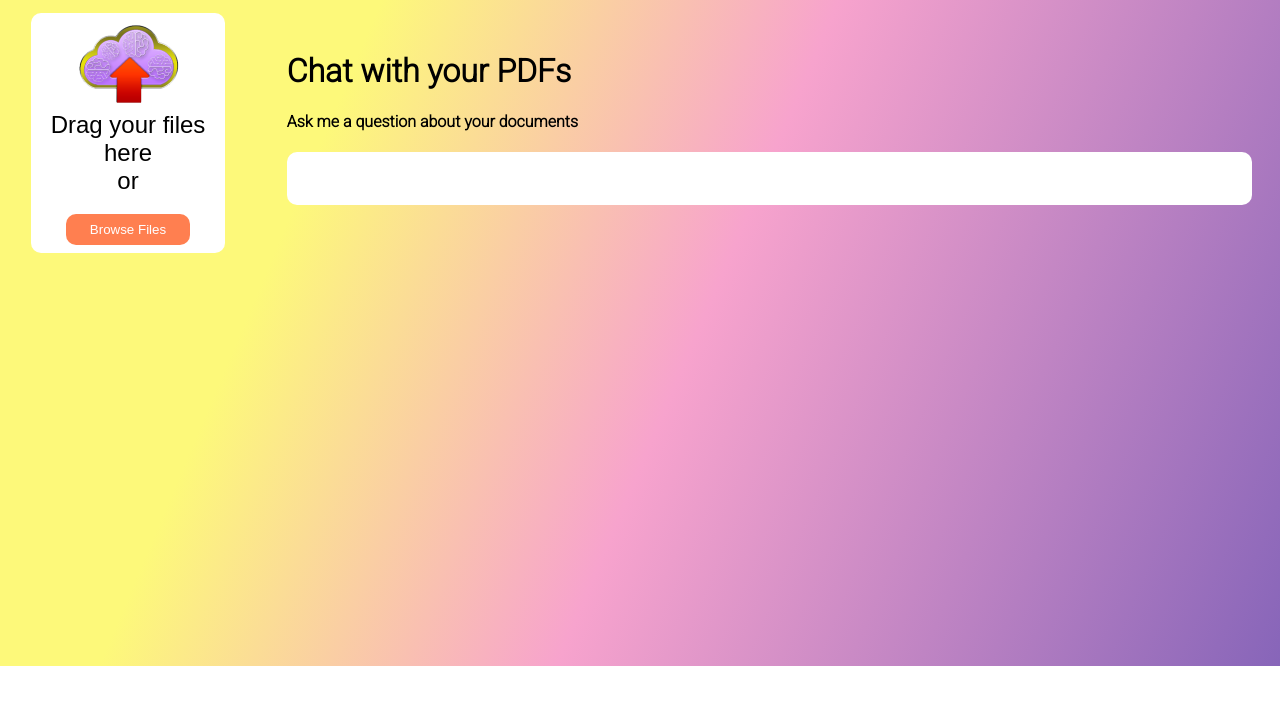
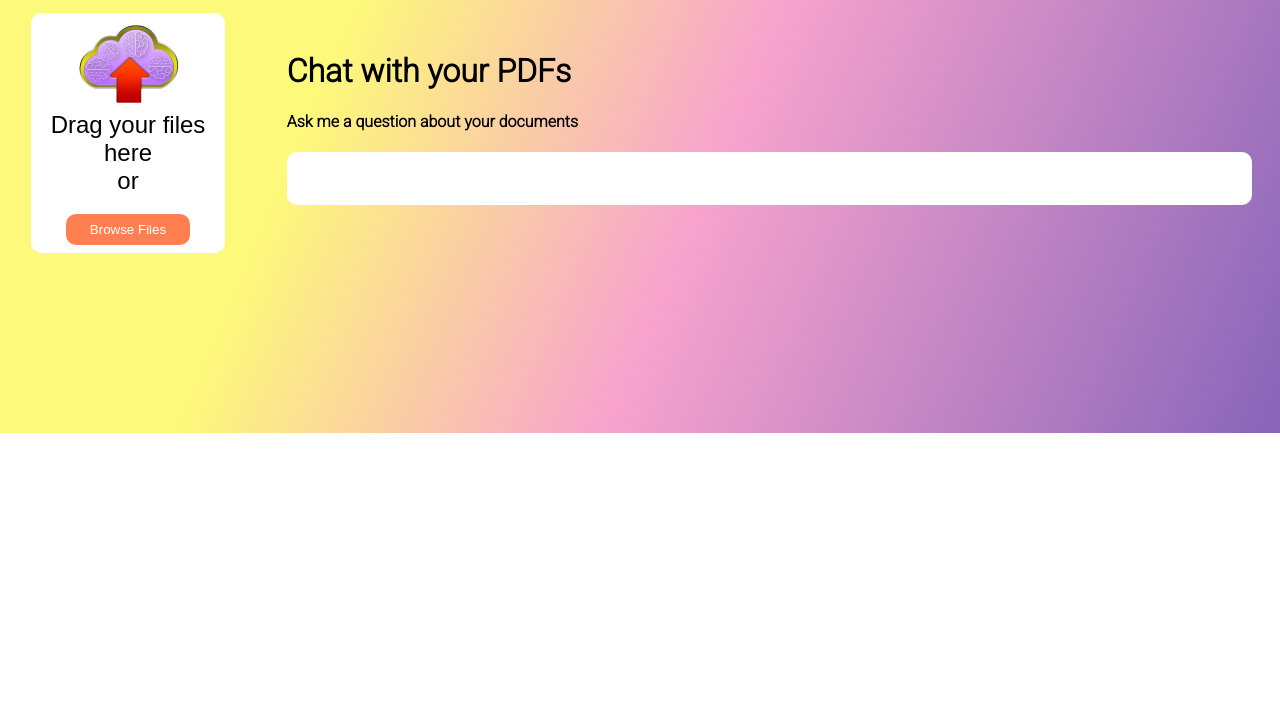
Before and after one commit to ManuelCampiUA/NGPT, a Flask app: template app/templates/index.html in a window 1280 px wide. Shown: the part 90-800 px from the top of the page. Run offline with Flask 3, Linux system fonts and the light colour scheme; the template is opened without the code that fills it, so the values that code supplies are empty; parts of the project's set-up code (start-up, migrations or seed data) failed here and were passed over.

Commit message:
fixato height index

```diff
--- a/app/static/css/style_index.css
+++ b/app/static/css/style_index.css
@@ -5,7 +5,7 @@ body {
 .grid {
     display: grid;
     grid-template-columns: 20% 80%;
-    grid-template-rows: 1fr 1fr;
+    grid-template-rows: 0.3fr 0.3fr;
     background: var(--primary-color);
 
 }
```
